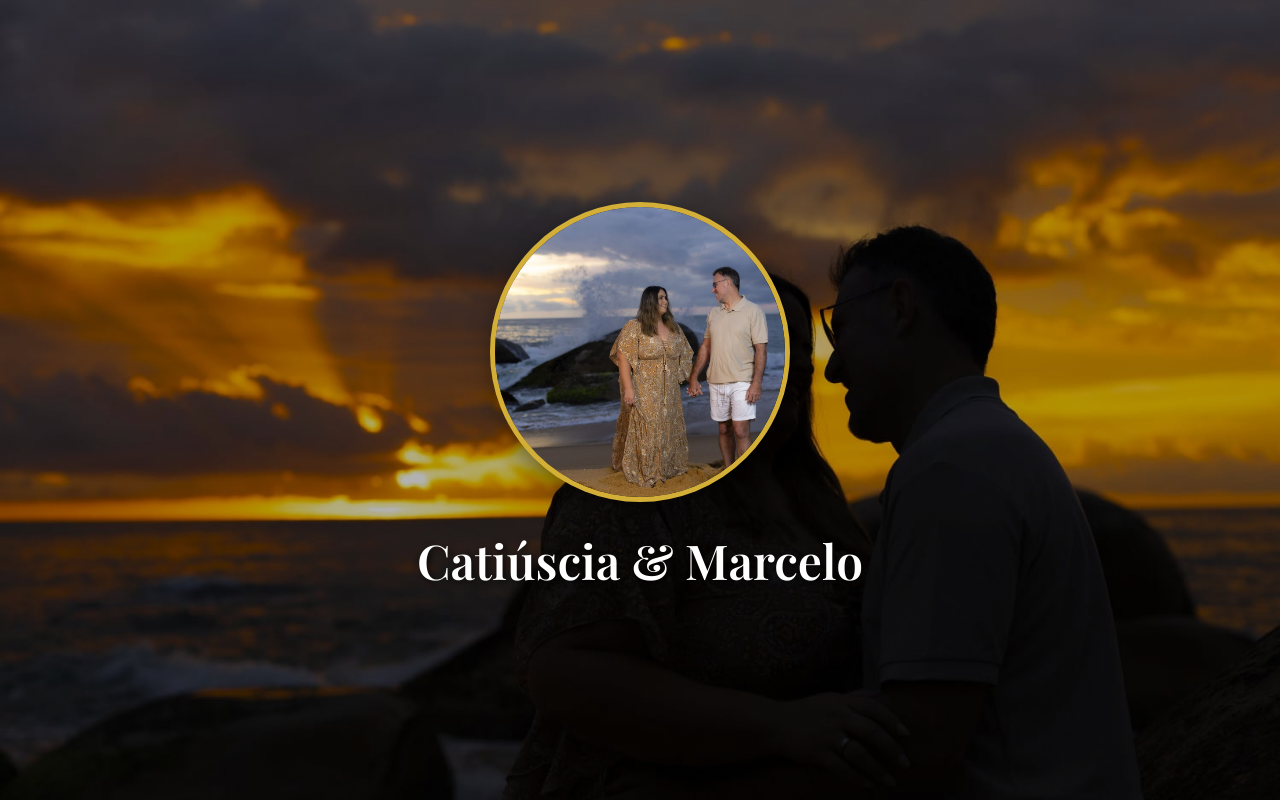
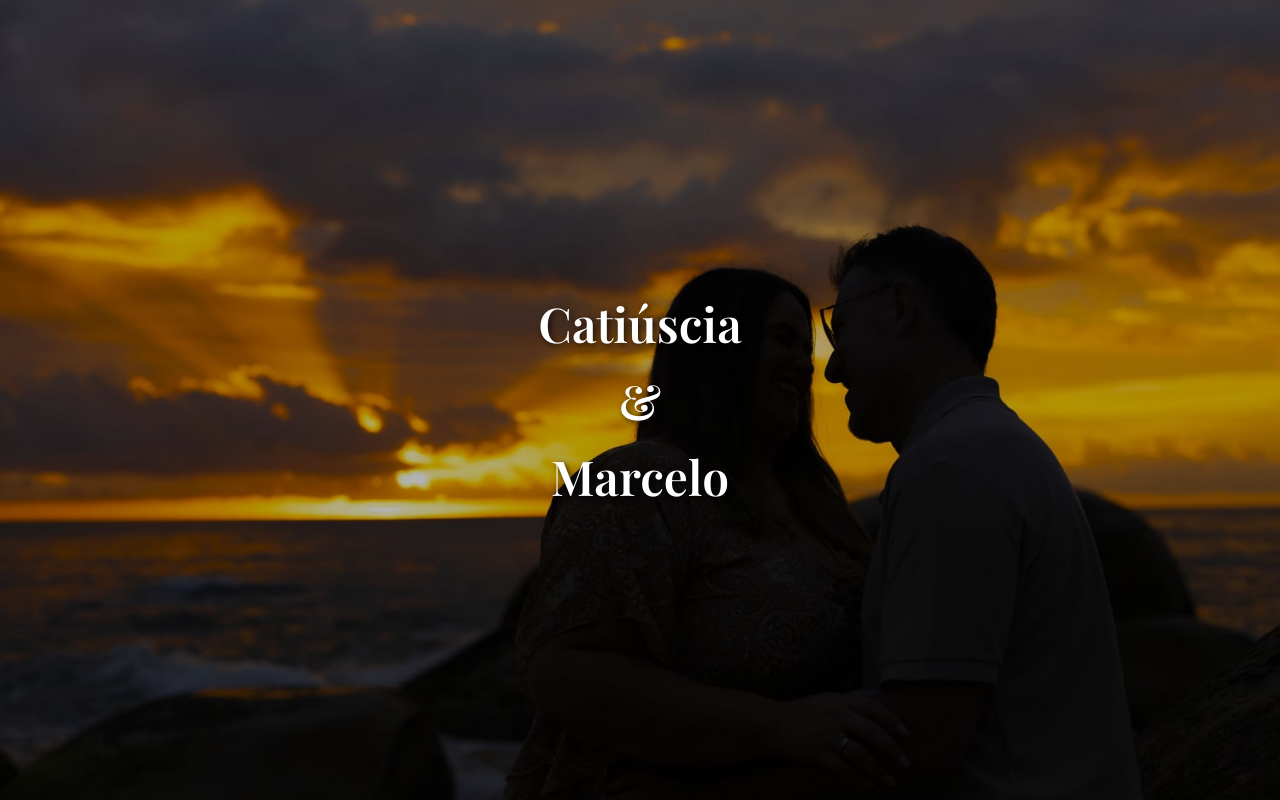
Before and after one commit to MarceloOliveiraLehmen/Evento-dos-Sonhos, a plain HTML site: page index.html in a window 1280 px wide. Shown: the top 800 px of the page. Drawn offline with nearby package versions, Linux system fonts and the light colour scheme; a script that the page names is missing; a web font is replaced by a local one.

Commit message:
Update index.html

```diff
--- a/index.html
+++ b/index.html
@@ -11,8 +11,11 @@
 </head>
 <body>
   <header class="header">
-    <img src="perfil.jpeg" alt="Foto do Casal" class="couple-photo" />
-    <h1 class="couple-names">Catiúscia & Marcelo</h1>
+    <h1 class="couple-names">
+        Catiúscia<br>
+        &<br>
+        Marcelo
+    </h1>
   </header>
 
   <section class="form-section">
```
